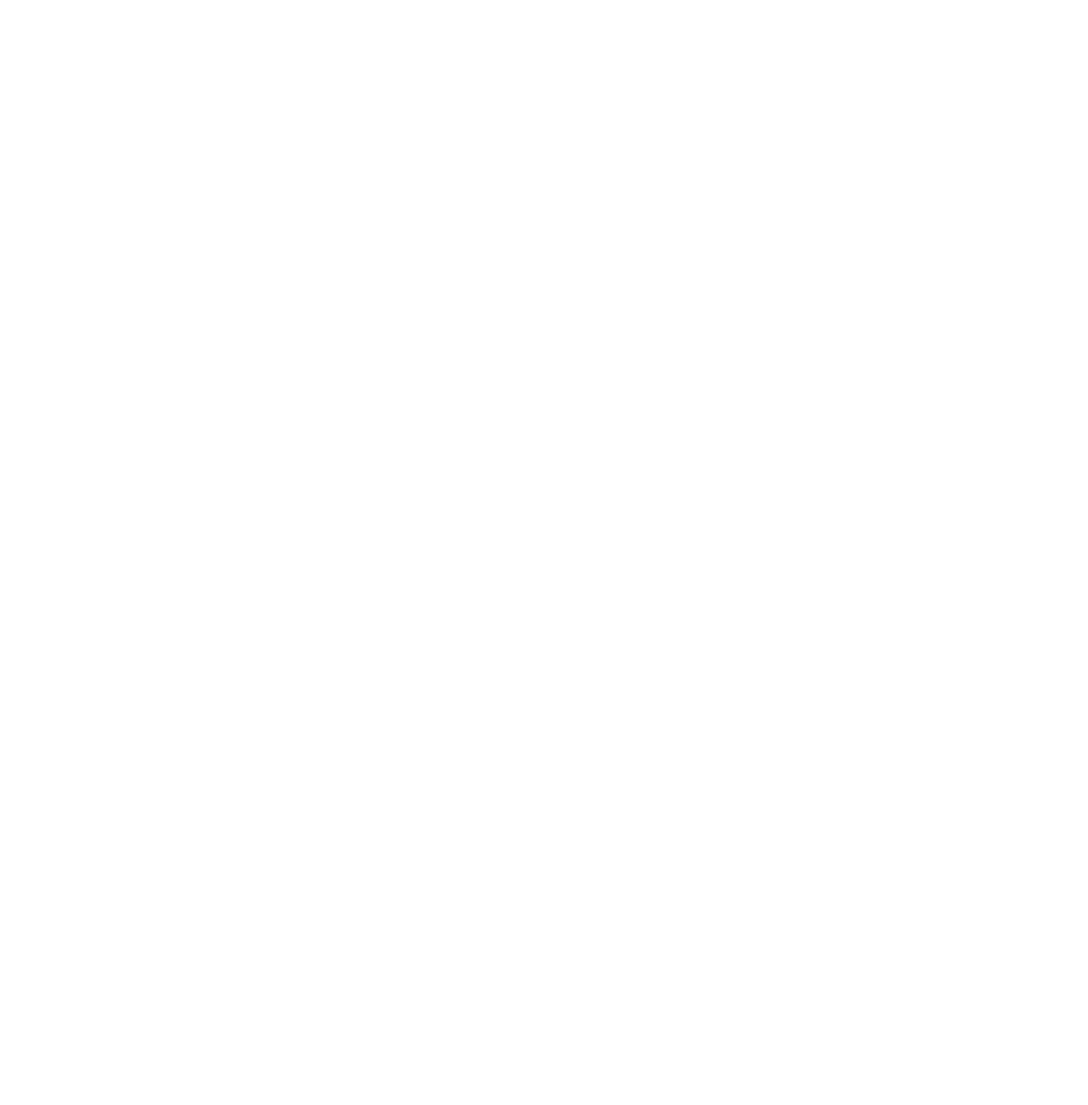
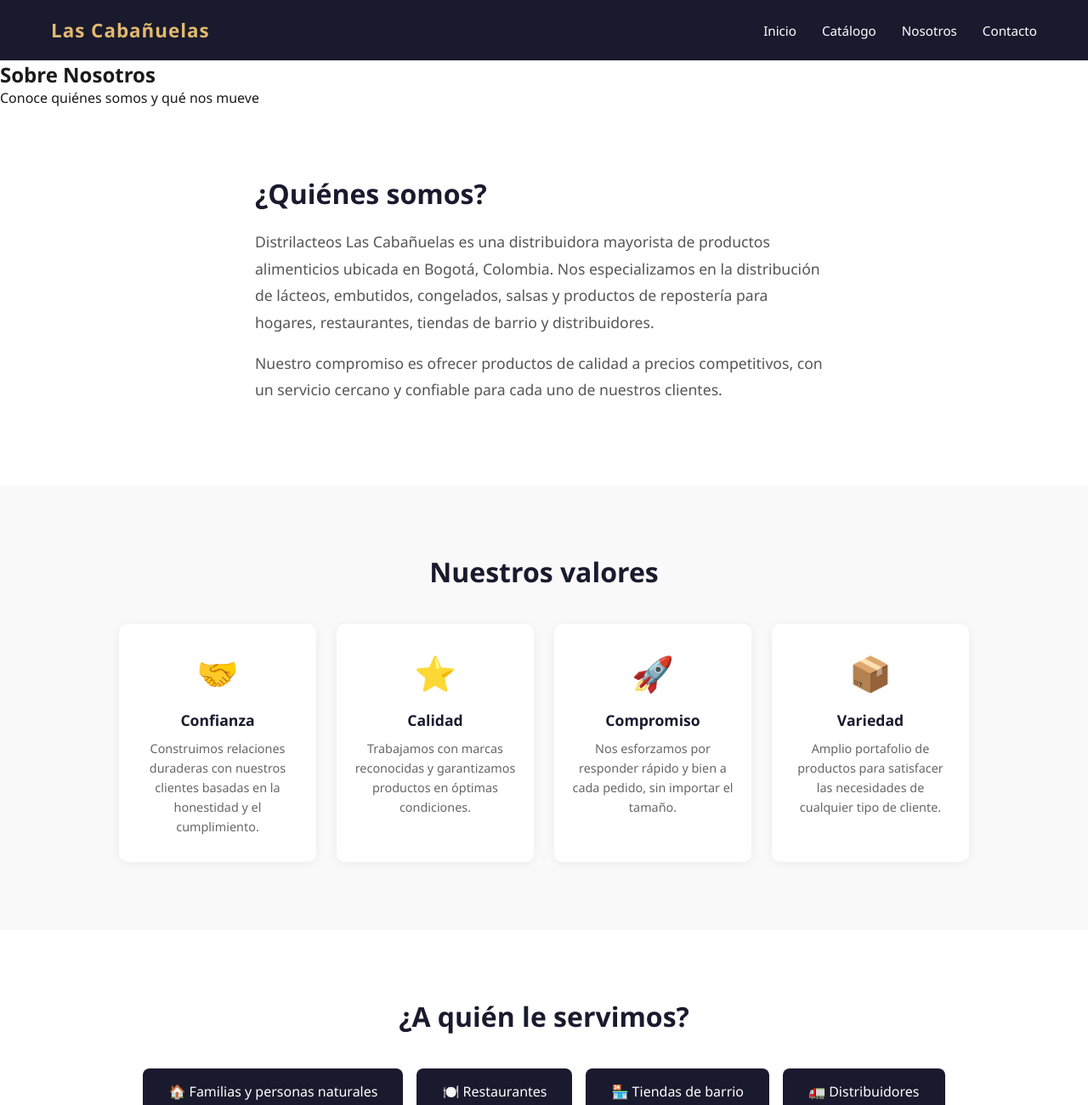
Before and after one commit to Xirog28/distrilacteos-web, a plain HTML site: page frontend/nosotros.html in a window 1280 px wide. Shown: the top 1300 px of the page at 85% size. Before the commit the page ends 800 px from the top, so only its background shows below. Drawn offline with Linux system fonts and the light colour scheme.

Commit message:
feat: pagina nosotros

```diff
--- a/frontend/css/style.css
+++ b/frontend/css/style.css
@@ -192,3 +192,94 @@
     padding: 60px 20px;
   }
 }
+/* ===== NOSOTROS ===== */
+.nosotros-seccion {
+  padding: 80px 60px;
+  max-width: 800px;
+  margin: 0 auto;
+}
+
+.nosotros-contenido h2 {
+  font-size: 2rem;
+  color: #1a1a2e;
+  margin-bottom: 20px;
+}
+
+.nosotros-contenido p {
+  font-size: 1.1rem;
+  color: #555;
+  line-height: 1.8;
+  margin-bottom: 16px;
+}
+
+/* ===== VALORES ===== */
+.valores {
+  background-color: #f9f9f9;
+  padding: 80px 60px;
+  text-align: center;
+}
+
+.valores h2 {
+  font-size: 2rem;
+  color: #1a1a2e;
+  margin-bottom: 40px;
+}
+
+.valores-grid {
+  display: grid;
+  grid-template-columns: repeat(auto-fill, minmax(220px, 1fr));
+  gap: 24px;
+  max-width: 1000px;
+  margin: 0 auto;
+}
+
+.valor-card {
+  background: white;
+  border-radius: 10px;
+  padding: 30px 20px;
+  box-shadow: 0 2px 12px rgba(0,0,0,0.06);
+}
+
+.valor-icono {
+  font-size: 2.5rem;
+  margin-bottom: 16px;
+}
+
+.valor-card h3 {
+  font-size: 1.1rem;
+  color: #1a1a2e;
+  margin-bottom: 10px;
+}
+
+.valor-card p {
+  font-size: 0.9rem;
+  color: #666;
+  line-height: 1.6;
+}
+
+/* ===== CLIENTES ===== */
+.clientes {
+  padding: 80px 60px;
+  text-align: center;
+}
+
+.clientes h2 {
+  font-size: 2rem;
+  color: #1a1a2e;
+  margin-bottom: 40px;
+}
+
+.clientes-grid {
+  display: flex;
+  flex-wrap: wrap;
+  justify-content: center;
+  gap: 16px;
+}
+
+.cliente-item {
+  background-color: #1a1a2e;
+  color: white;
+  padding: 16px 30px;
+  border-radius: 8px;
+  font-size: 1rem;
+}
--- a/frontend/nosotros.html
+++ b/frontend/nosotros.html
@@ -0,0 +1,83 @@
+<!DOCTYPE html>
+<html lang="es">
+<head>
+  <meta charset="UTF-8">
+  <meta name="viewport" content="width=device-width, initial-scale=1.0">
+  <title>Nosotros — Distrilacteos Las Cabañuelas</title>
+  <link rel="stylesheet" href="css/style.css">
+</head>
+<body>
+
+  <!-- NAVEGACIÓN -->
+  <nav>
+    <div class="nav-logo">Las Cabañuelas</div>
+    <ul class="nav-links">
+      <li><a href="index.html">Inicio</a></li>
+      <li><a href="catalogo.html">Catálogo</a></li>
+      <li><a href="nosotros.html">Nosotros</a></li>
+      <li><a href="contacto.html">Contacto</a></li>
+    </ul>
+  </nav>
+
+  <!-- ENCABEZADO -->
+  <section class="page-header">
+    <h1>Sobre Nosotros</h1>
+    <p>Conoce quiénes somos y qué nos mueve</p>
+  </section>
+
+  <!-- HISTORIA -->
+  <section class="nosotros-seccion">
+    <div class="nosotros-contenido">
+      <h2>¿Quiénes somos?</h2>
+      <p>Distrilacteos Las Cabañuelas es una distribuidora mayorista de productos alimenticios ubicada en Bogotá, Colombia. Nos especializamos en la distribución de lácteos, embutidos, congelados, salsas y productos de repostería para hogares, restaurantes, tiendas de barrio y distribuidores.</p>
+      <p>Nuestro compromiso es ofrecer productos de calidad a precios competitivos, con un servicio cercano y confiable para cada uno de nuestros clientes.</p>
+    </div>
+  </section>
+
+  <!-- VALORES -->
+  <section class="valores">
+    <h2>Nuestros valores</h2>
+    <div class="valores-grid">
+      <div class="valor-card">
+        <div class="valor-icono">🤝</div>
+        <h3>Confianza</h3>
+        <p>Construimos relaciones duraderas con nuestros clientes basadas en la honestidad y el cumplimiento.</p>
+      </div>
+      <div class="valor-card">
+        <div class="valor-icono">⭐</div>
+        <h3>Calidad</h3>
+        <p>Trabajamos con marcas reconocidas y garantizamos productos en óptimas condiciones.</p>
+      </div>
+      <div class="valor-card">
+        <div class="valor-icono">🚀</div>
+        <h3>Compromiso</h3>
+        <p>Nos esforzamos por responder rápido y bien a cada pedido, sin importar el tamaño.</p>
+      </div>
+      <div class="valor-card">
+        <div class="valor-icono">📦</div>
+        <h3>Variedad</h3>
+        <p>Amplio portafolio de productos para satisfacer las necesidades de cualquier tipo de cliente.</p>
+      </div>
+    </div>
+  </section>
+
+  <!-- CLIENTES -->
+  <section class="clientes">
+    <h2>¿A quién le servimos?</h2>
+    <div class="clientes-grid">
+      <div class="cliente-item">🏠 Familias y personas naturales</div>
+      <div class="cliente-item">🍽️ Restaurantes</div>
+      <div class="cliente-item">🏪 Tiendas de barrio</div>
+      <div class="cliente-item">🚛 Distribuidores</div>
+    </div>
+  </section>
+
+  <!-- FOOTER -->
+  <footer>
+    <p>Distrilacteos Las Cabañuelas · Bogotá, Colombia</p>
+    <p>📱 <a href="https://wa.me/57TUNUMERO" target="_blank">WhatsApp</a></p>
+  </footer>
+
+  <script src="js/main.js"></script>
+</body>
+</html>
```
